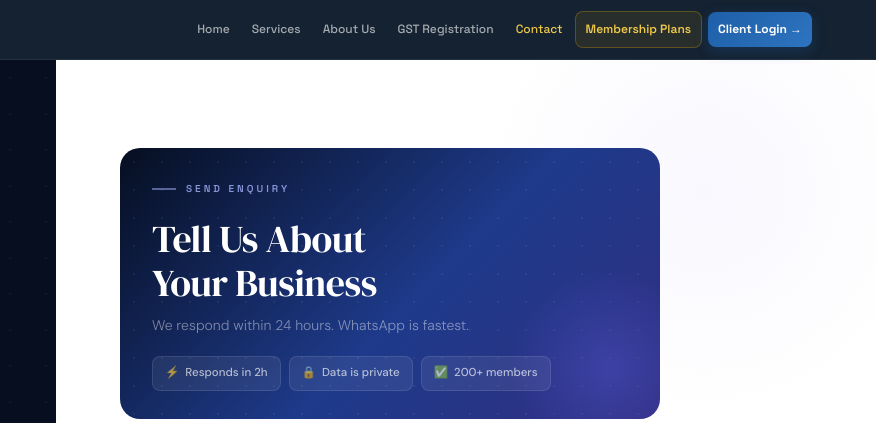
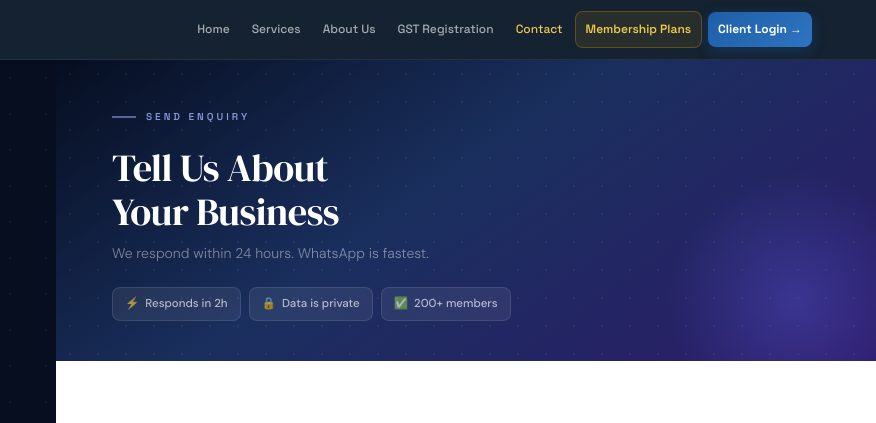
Before and after one commit to unused0910/main, a plain HTML site: page contact.html in a window 1280 px wide. Shown: the top 423 px of the page, 404-1280 px from the left. Drawn offline with nearby package versions, Linux system fonts and the light colour scheme.

Commit message:
Add files via upload

```diff
--- a/contact.html
+++ b/contact.html
@@ -118,17 +118,11 @@
 /* RIGHT — form side */
 .ct-right{
   background:white;
-  display:flex;flex-direction:column;justify-content:center;
-  padding:64px 64px;
+  display:flex;flex-direction:column;
+  padding:0;
   position:relative;overflow:hidden;
 }
-.ct-right::before{
-  content:"";position:absolute;
-  top:-120px;right:-80px;
-  width:500px;height:500px;border-radius:50%;
-  background:radial-gradient(circle,rgba(79,70,229,0.04),transparent 65%);
-}
-.ct-form-wrap{max-width:540px;width:100%;position:relative;z-index:1;}
+.ct-form-wrap{width:100%;position:relative;z-index:1;display:flex;flex-direction:column;height:100%;}
 .ct-form-eyebrow{
   font-size:10px;font-weight:600;letter-spacing:3px;
   text-transform:uppercase;color:var(--indigo);
@@ -224,12 +218,12 @@ select.ct-in{cursor:pointer;}
 
 /* ══ FORM HEADER ══ */
 .ct-form-header{
-  position:relative;border-radius:20px;overflow:hidden;
-  margin-bottom:32px;
+  position:relative;overflow:hidden;
+  flex-shrink:0;
 }
 .ct-form-header-bg{
   position:absolute;inset:0;
-  background:linear-gradient(135deg,var(--navy) 0%,#1e3a8a 55%,#312e81 100%);
+  background:linear-gradient(145deg,var(--navy) 0%,#1a2f5e 45%,#2d1b69 100%);
 }
 .ct-form-header-bg::before{
   content:"";position:absolute;inset:0;
@@ -238,18 +232,18 @@ select.ct-in{cursor:pointer;}
 }
 .ct-form-header-bg::after{
   content:"";position:absolute;
-  bottom:-60px;right:-60px;
-  width:220px;height:220px;border-radius:50%;
+  bottom:-80px;right:-60px;
+  width:280px;height:280px;border-radius:50%;
   background:radial-gradient(circle,rgba(99,102,241,0.3),transparent 65%);
 }
 .ct-form-header-content{
   position:relative;z-index:1;
-  padding:32px 32px 28px;
+  padding:48px 56px 40px;
 }
 .ct-form-header .ct-form-eyebrow{color:rgba(165,180,252,0.8);}
 .ct-form-header .ct-form-eyebrow::before{background:rgba(165,180,252,0.5);}
-.ct-form-header .ct-form-title{color:white;margin-bottom:8px;}
-.ct-form-header .ct-form-sub{color:rgba(255,255,255,0.45);margin-bottom:20px;}
+.ct-form-header .ct-form-title{color:white;margin-bottom:8px;font-size:clamp(28px,3vw,40px);}
+.ct-form-header .ct-form-sub{color:rgba(255,255,255,0.45);margin-bottom:22px;}
 /* Trust row */
 .ct-trust-row{display:flex;gap:8px;flex-wrap:wrap;}
 .ct-trust-item{
@@ -282,6 +276,12 @@ select.ct-in{cursor:pointer;}
   opacity:0;transition:opacity .18s;
 }
 .ct-field-float .ct-in:focus ~ .req-dot{opacity:1;}
+
+/* ══ FORM BODY AREA ══ */
+.ct-form-body-area{
+  flex:1;padding:36px 56px 40px;
+  overflow-y:auto;
+}
 
 /* REDESIGNED SUBMIT ROW */
 .ct-submit-redesign{
@@ -342,8 +342,8 @@ select.ct-in{cursor:pointer;}
 @media(max-width:960px){
   .ct-split{grid-template-columns:1fr;min-height:auto;}
   .ct-left{padding:56px 28px;}
-  .ct-right{padding:56px 28px;}
-  .ct-form-wrap{max-width:100%;}
+  .ct-form-header-content{padding:36px 28px 28px;}
+  .ct-form-body-area{padding:28px 28px 36px;}
   .ct-faq-wrap{padding:56px 24px;}
 }
 @media(max-width:640px){
@@ -439,8 +439,12 @@ select.ct-in{cursor:pointer;}
           </div>
         </div>
 
+        </div><!-- /ct-form-header-content -->
+      </div><!-- /ct-form-header -->
+
+      <!-- FORM BODY -->
+      <div class="ct-form-body-area">
         <div id="ctErrMsg" class="ct-err"></div>
-
         <div class="ct-row">
           <div class="ct-field"><label>Full Name <span class="req">*</span></label><input id="ctName" class="ct-in" type="text" placeholder="Your full name" maxlength="80"></div>
           <div class="ct-field"><label>WhatsApp / Phone <span class="req">*</span></label><input id="ctPhone" class="ct-in" type="tel" placeholder="+91 98765 43210" maxlength="20"></div>
@@ -490,6 +494,8 @@ select.ct-in{cursor:pointer;}
           </button>
         </div>
       </div>
+
+      </div><!-- /ct-form-body-area -->
 
       <!-- SUCCESS -->
       <div class="ct-success" id="ctSuccess">
```
